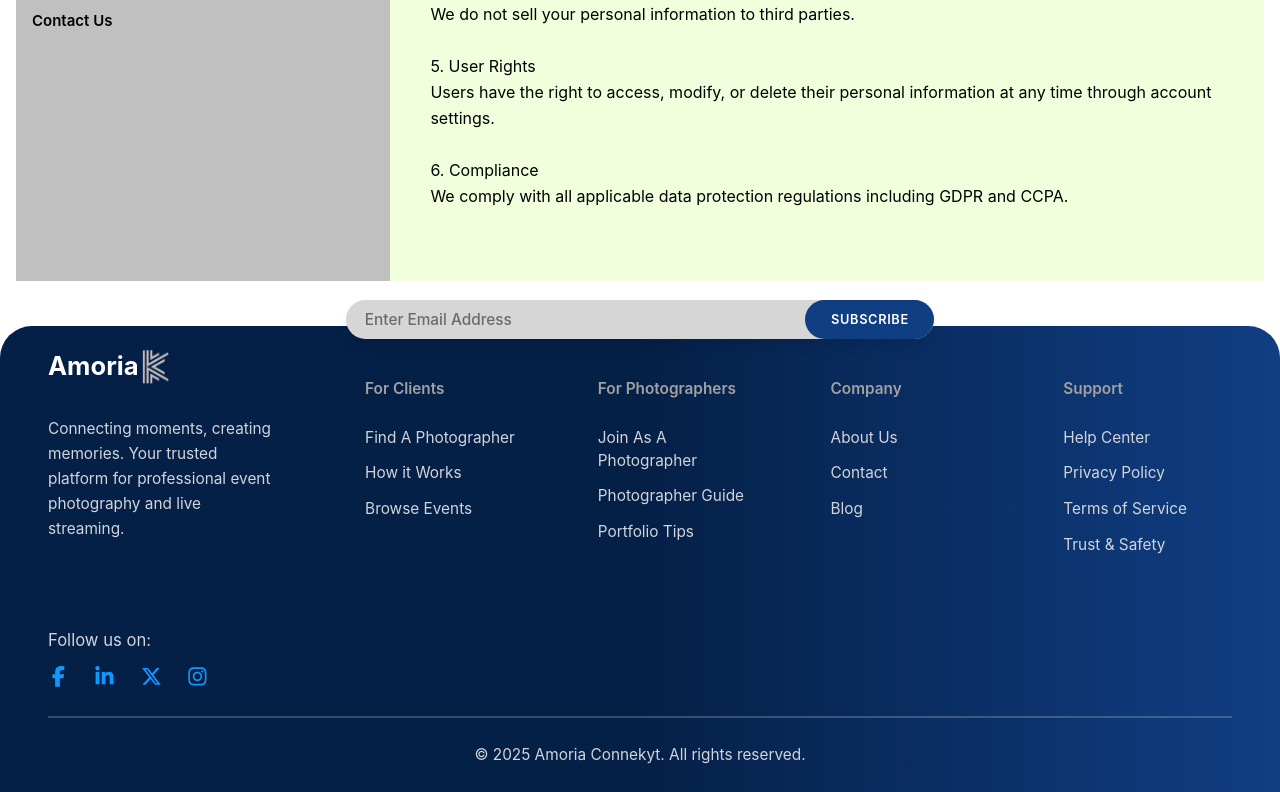
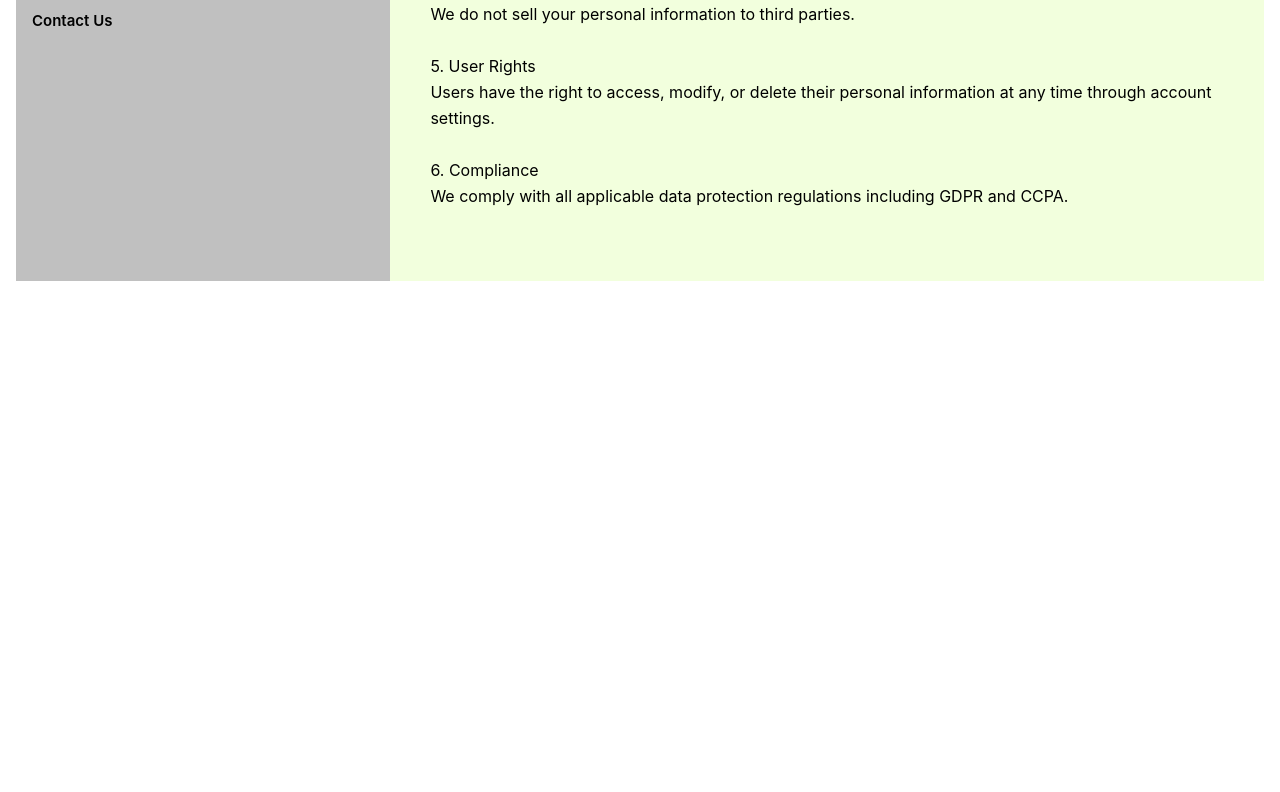
Before and after one commit to amoria-global/amoria-connekt, a Next.js app: page /user/privacy-policy in a window 1280 px wide. Shown: the part 761-1553 px from the top of the page. After the commit the page ends 1042 px from the top, so only its background shows below. Built offline with nearby package versions, Linux system fonts and the light colour scheme; a web font is replaced by a local one.

Commit message:
landing-4

```diff
--- a/app/pages/privacy-policy.tsx
+++ b/app/pages/privacy-policy.tsx
@@ -2,7 +2,6 @@
 
 import React, { useState } from 'react';
 import Navbar from '../components/navbar';
-import Footer from '../components/footer';
 
 const PrivacyPolicyPage = () => {
   const [selectedSection, setSelectedSection] = useState('privacy-policy');
@@ -664,8 +663,6 @@ Material changes affecting your rights will require explicit consent or the oppo
           </div>
         </div>
       </div>
-
-      <Footer />
     </div>
   );
 };
--- a/app/pages/terms-of-service.tsx
+++ b/app/pages/terms-of-service.tsx
@@ -2,7 +2,6 @@
 
 import React, { useState } from 'react';
 import Navbar from '../components/navbar';
-import Footer from '../components/footer';
 
 const TermsAndConditionsPage = () => {
   const [selectedSection, setSelectedSection] = useState('terms-of-use');
@@ -558,8 +557,6 @@ Special bonus rewards may be offered during promotional periods for additional r
           </div>
         </div>
       </div>
-
-      <Footer />
     </div>
   );
 };
--- a/app/pages/trust-safety.tsx
+++ b/app/pages/trust-safety.tsx
@@ -2,7 +2,6 @@
 
 import React, { useState, useRef, useEffect } from 'react';
 import Navbar from '../components/navbar';
-import Footer from '../components/footer';
 
 const TrustSafetyPage = () => {
   const [selectedSection, setSelectedSection] = useState('privacy-policy');
@@ -841,8 +840,6 @@ Our Trust & Safety team will investigate and respond within 72 hours. Urgent mat
           </div>
         </div>
       </div>
-
-      <Footer />
     </div>
   );
 };
```
